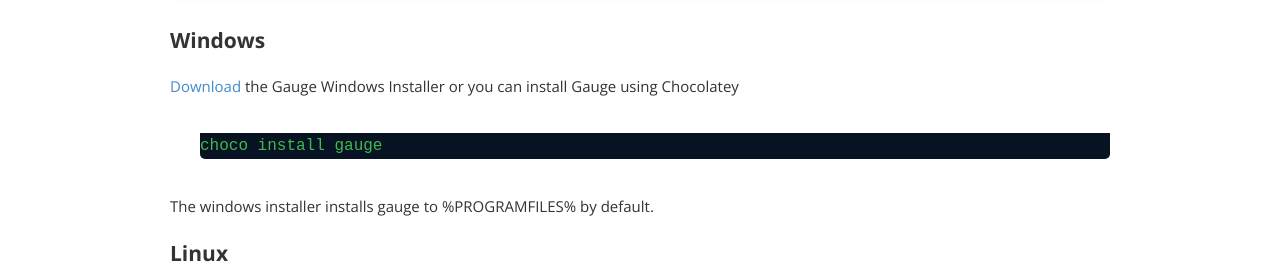
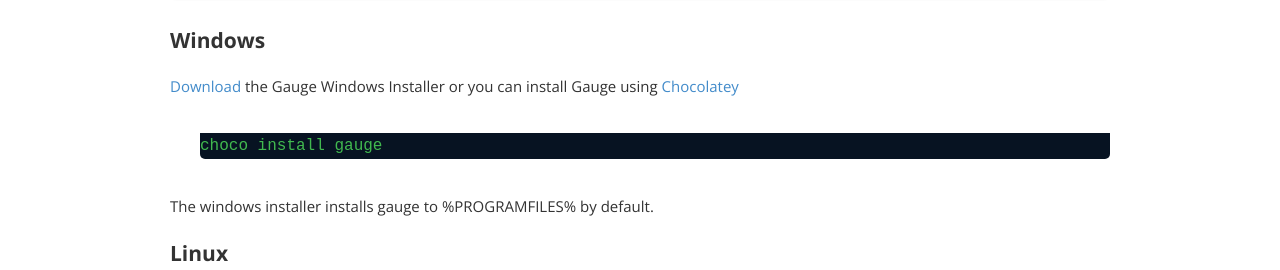
Before and after one commit to getgauge/getgauge.github.io, a Jekyll site: the page built from download.html, in a window 1280 px wide and 900 px high, scrolled down 607 px. Shown: the part 184-454 px from the top of the window. Built offline with Jekyll 4.4.1, drawn with Linux system fonts in a browser that asks for light colours; nearby versions of some CDN libraries; Markdown is read by kramdown in place of the engine named in the settings; part of the change alters nothing that is shown.

```diff
--- a/download.html
+++ b/download.html
@@ -103,7 +103,7 @@ title: Download
     </h4>
     <p>
 		<p><a class='download-link' href='#installers'>Download</a>
-              the Gauge Windows Installer or you can install Gauge using Chocolatey</p>
+              the Gauge Windows Installer or you can install Gauge using <a href="https://chocolatey.org/about" target="_blank">Chocolatey</a></p>
 		<div class="browser-code">
 				<pre><code><span class='command'>choco install gauge</span></code></pre>
 		</div>
```
